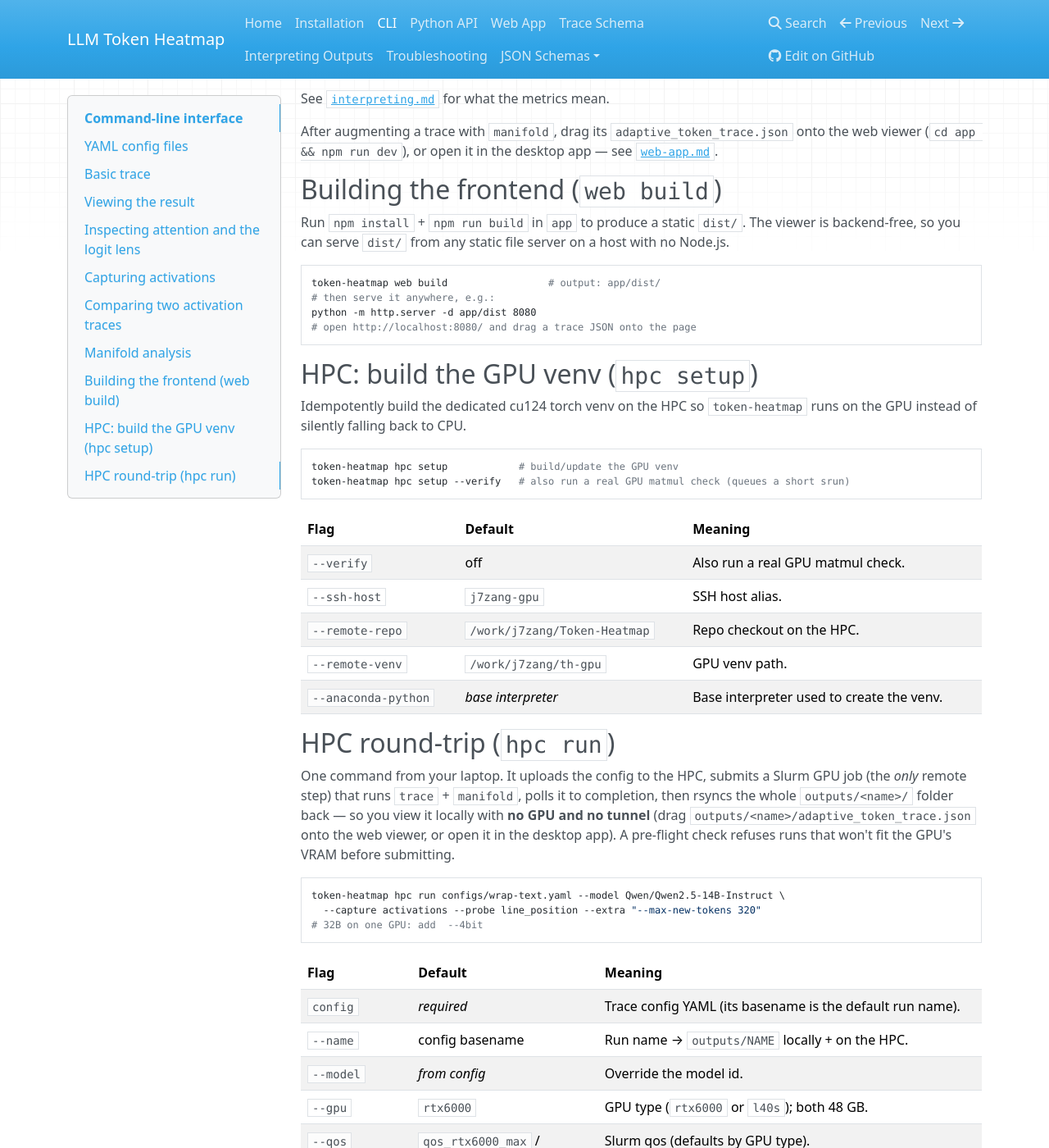
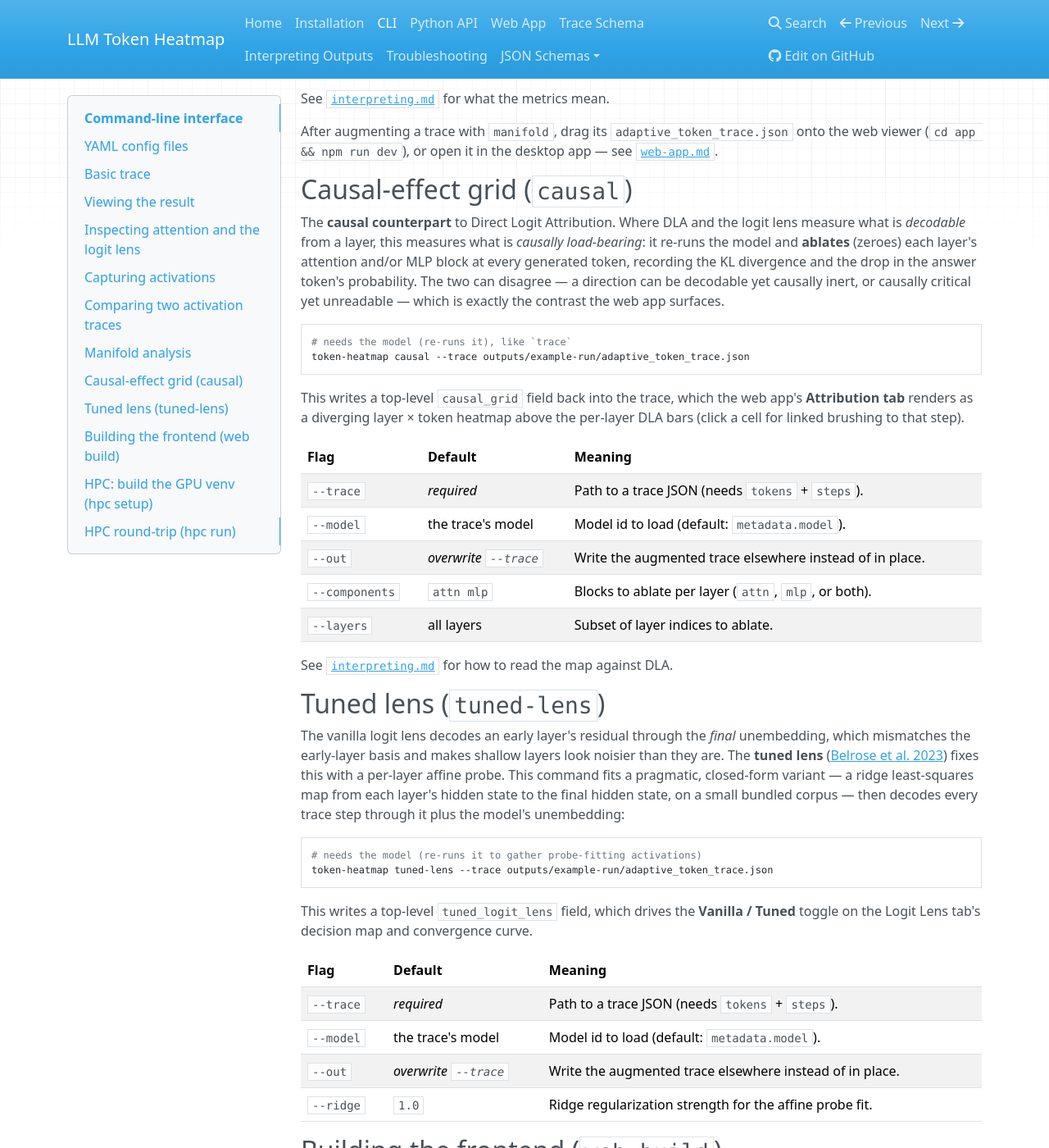
Before and after one commit to zangjiucheng/Token-Heatmap, an MkDocs documentation site: the page built from docs/cli.md, in a window 1280 px wide and 1400 px high, scrolled down 4057 px. Shown: the whole window at 82% size. Built offline with MkDocs 1.6.1, drawn with Linux system fonts in a browser that asks for light colours; nearby versions of some CDN libraries.

Commit message:
docs(example): showcase every lens with a full-capture sample
Refresh the example so a first-time viewer sees the whole toolkit, not
just the heatmap + logit lens.

- configs/example.yaml: full capture (logit-lens/attention/activations,
  full variants, max_new_tokens 32) + a workflow comment pointing at the
  manifold/causal/tuned-lens post-hoc passes.
- app/src/lib/sample/trace.json: regenerate as a real Qwen2.5-0.5B trace
  ("The capital of France is" -> Paris) carrying manifold, head_roles,
  direct_logit_attribution, causal_grid and tuned_logit_lens, so "Try
  sample data" now lights up the decision map, tuned-lens toggle,
  convergence curve, head-roles scatter, ID x depth curve and the causal
  heatmap. Raw activation vectors + secondary lenses (prompt lens, neuron
  ranking) are trimmed out to keep it ~390 kB; the Activations lens is
  cleanly disabled rather than empty.
- app/src/lib/trace/load.ts: dynamic-import the sample so the ~390 kB
  showcase trace lands in a lazy chunk (initial JS 897 -> 530 kB) fetched
  only on "Try sample data".
- traceToCsv.test.ts: split CSV into records respecting quoted fields --
  real candidate tokens contain newlines (e.g. ".\n"), which the exporter
  correctly quotes but a naive split('\n') over-counted.
- docs/cli.md: document the `causal` and `tuned-lens` post-hoc commands.

Co-Authored-By: Claude Opus 4.8 <noreply@anthropic.com>

````diff
--- a/docs/cli.md
+++ b/docs/cli.md
@@ -191,6 +191,60 @@ After augmenting a trace with `manifold`, drag its
 `adaptive_token_trace.json` onto the web viewer (`cd app && npm run dev`),
 or open it in the desktop app — see [`web-app.md`](web-app.md).
 
+## Causal-effect grid (`causal`)
+
+The **causal counterpart** to Direct Logit Attribution. Where DLA and the logit
+lens measure what is _decodable_ from a layer, this measures what is _causally
+load-bearing_: it re-runs the model and **ablates** (zeroes) each layer's
+attention and/or MLP block at every generated token, recording the KL divergence
+and the drop in the answer token's probability. The two can disagree — a
+direction can be decodable yet causally inert, or causally critical yet
+unreadable — which is exactly the contrast the web app surfaces.
+
+```bash
+# needs the model (re-runs it), like `trace`
+token-heatmap causal --trace outputs/example-run/adaptive_token_trace.json
+```
+
+This writes a top-level `causal_grid` field back into the trace, which the web
+app's **Attribution tab** renders as a diverging layer × token heatmap above the
+per-layer DLA bars (click a cell for linked brushing to that step).
+
+| Flag           | Default                  | Meaning                                                          |
+| -------------- | ------------------------ | --------------------------------------------------------------- |
+| `--trace`      | _required_               | Path to a trace JSON (needs `tokens` + `steps`).                |
+| `--model`      | the trace's model        | Model id to load (default: `metadata.model`).                   |
+| `--out`        | _overwrite `--trace`_    | Write the augmented trace elsewhere instead of in place.        |
+| `--components` | `attn mlp`               | Blocks to ablate per layer (`attn`, `mlp`, or both).            |
+| `--layers`     | all layers               | Subset of layer indices to ablate.                              |
+
+See [`interpreting.md`](interpreting.md) for how to read the map against DLA.
+
+## Tuned lens (`tuned-lens`)
+
+The vanilla logit lens decodes an early layer's residual through the _final_
+unembedding, which mismatches the early-layer basis and makes shallow layers look
+noisier than they are. The **tuned lens** ([Belrose et al. 2023](https://arxiv.org/abs/2303.08112))
+fixes this with a per-layer affine probe. This command fits a pragmatic,
+closed-form variant — a ridge least-squares map from each layer's hidden state to
+the final hidden state, on a small bundled corpus — then decodes every trace step
+through it plus the model's unembedding:
+
+```bash
+# needs the model (re-runs it to gather probe-fitting activations)
+token-heatmap tuned-lens --trace outputs/example-run/adaptive_token_trace.json
+```
+
+This writes a top-level `tuned_logit_lens` field, which drives the **Vanilla /
+Tuned** toggle on the Logit Lens tab's decision map and convergence curve.
+
+| Flag        | Default               | Meaning                                                     |
+| ----------- | --------------------- | ---------------------------------------------------------- |
+| `--trace`   | _required_            | Path to a trace JSON (needs `tokens` + `steps`).           |
+| `--model`   | the trace's model     | Model id to load (default: `metadata.model`).              |
+| `--out`     | _overwrite `--trace`_ | Write the augmented trace elsewhere instead of in place.   |
+| `--ridge`   | `1.0`                 | Ridge regularization strength for the affine probe fit.    |
+
 ## Building the frontend (`web build`)
 
 Run `npm install` + `npm run build` in `app` to produce a static
````
Also changed, not shown: README.md (+12 -5 lines), 4 other files.
